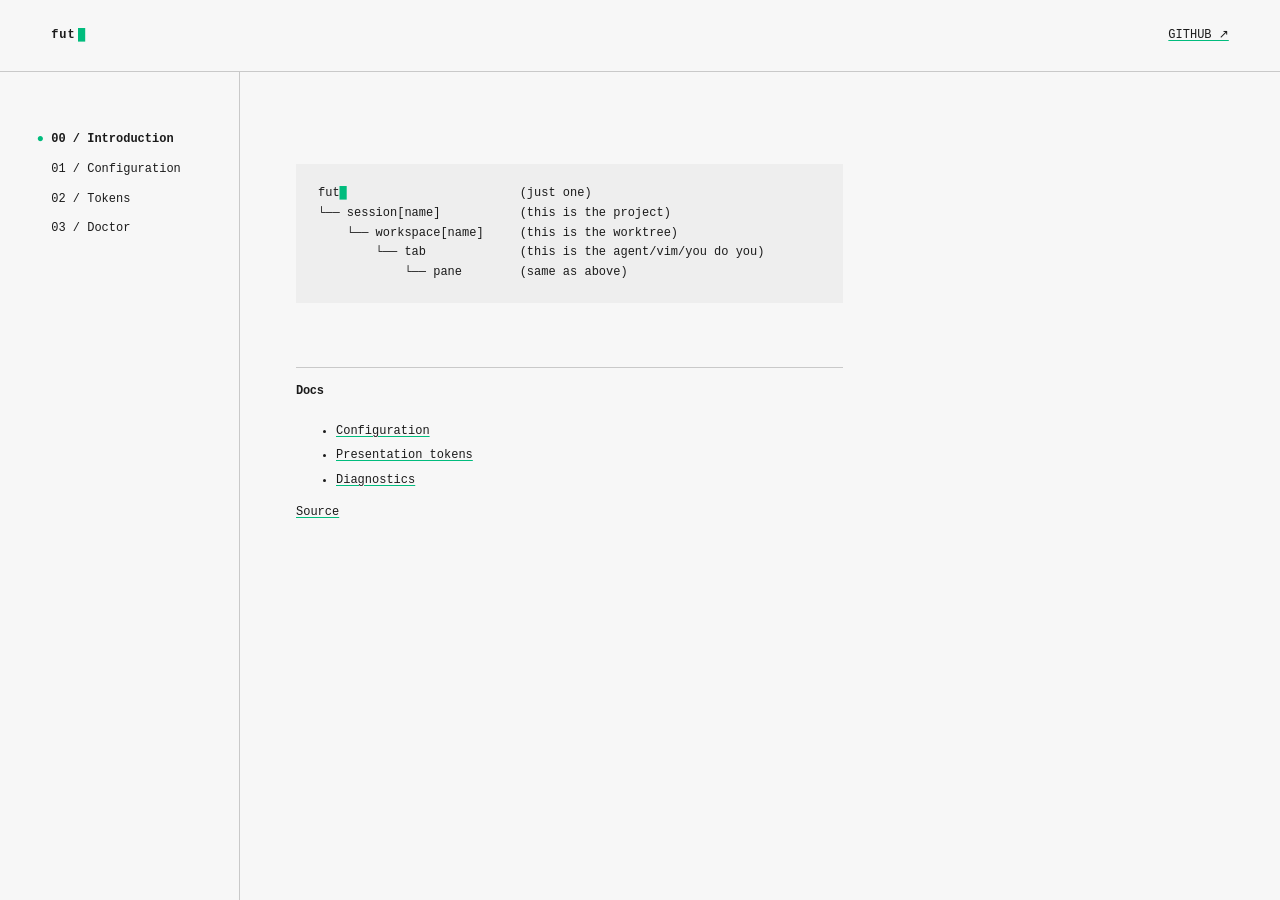
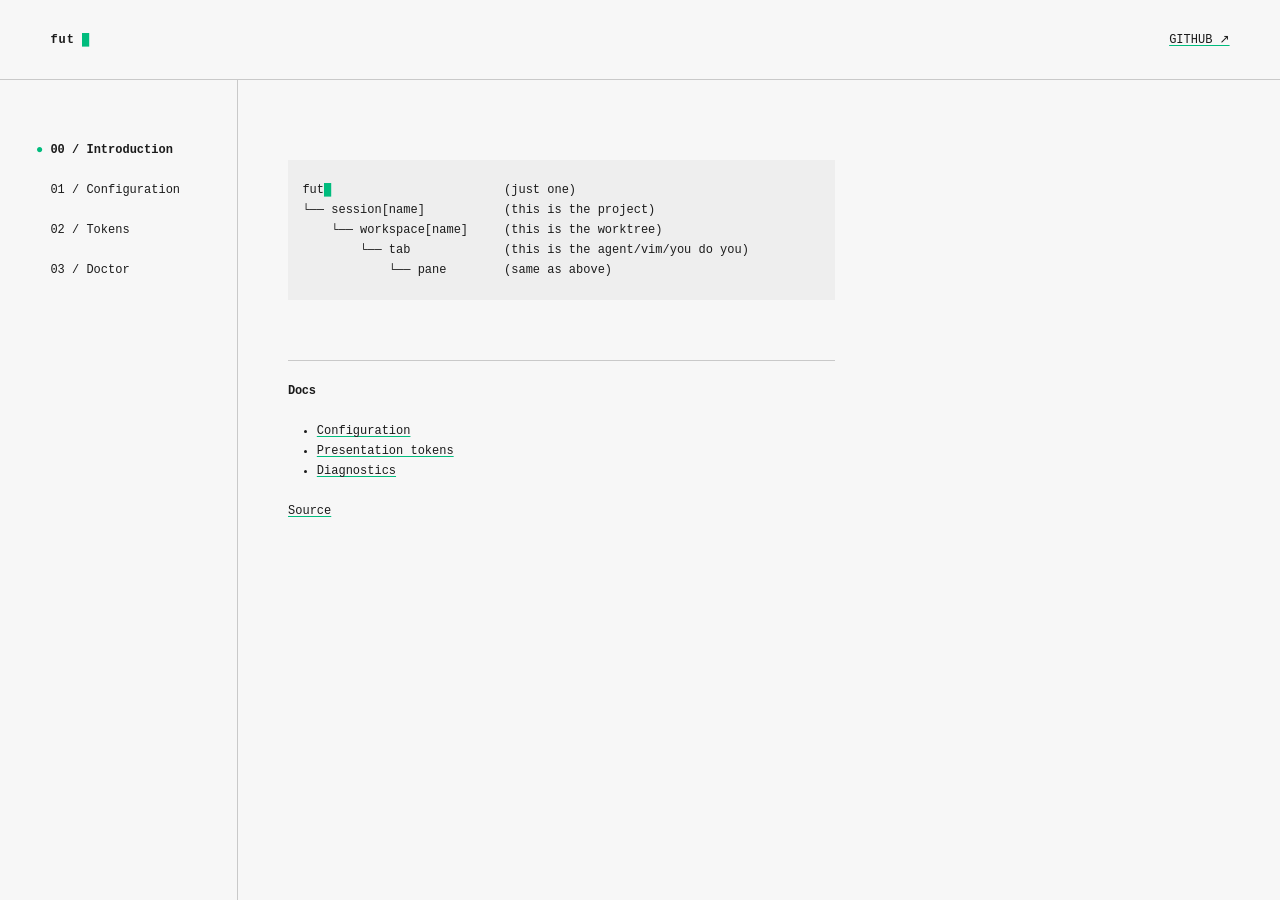
Before and after one commit to mikker/fut, a Jekyll site: the page built from docs/index.md, in a window 1280 px wide. Built offline with Jekyll 4.4.1, drawn with Linux system fonts in a browser that asks for light colours.

Commit message:
Align documentation to a type grid
Use a 20px line-height, integer lh units vertically, and integer ch units horizontally.

```diff
--- a/docs/assets/style.css
+++ b/docs/assets/style.css
@@ -7,7 +7,7 @@
   --line: #c9c9c9;
   --code: #eeeeee;
   --measure: 76ch;
-  --leading: 1.65;
+  --leading: 20px;
 }
 
 *,
@@ -43,13 +43,13 @@
 }
 
 .site-header {
-  min-height: 72px;
-  padding: 18px clamp(18px, 4vw, 56px);
+  min-height: 4lh;
+  padding: 1lh clamp(2ch, 4vw, 7ch);
   border-bottom: 1px solid var(--line);
   display: flex;
   align-items: center;
   justify-content: space-between;
-  gap: 24px;
+  gap: 1lh;
 }
 
 .wordmark {
@@ -60,27 +60,27 @@
 
 .wordmark span {
   color: var(--accent);
-  margin-left: 0.2em;
+  margin-left: 1ch;
 }
 
 .shell {
   display: grid;
-  grid-template-columns: minmax(180px, 240px) minmax(0, 1fr);
-  min-height: calc(100vh - 72px);
+  grid-template-columns: minmax(25ch, 33ch) minmax(0, 1fr);
+  min-height: calc(100vh - 4lh);
 }
 
 aside {
-  padding: 48px 28px 48px clamp(18px, 4vw, 56px);
+  padding: 2lh 4ch 2lh clamp(2ch, 4vw, 7ch);
   border-right: 1px solid var(--line);
 }
 
 aside p {
-  margin: 0 0 20px;
+  margin: 0 0 1lh;
 }
 
 aside a {
   display: block;
-  margin: 10px 0;
+  margin: 1lh 0;
   text-decoration: none;
 }
 
@@ -95,8 +95,8 @@
 }
 
 main {
-  width: min(100%, calc(var(--measure) + 112px));
-  padding: 64px 56px 96px;
+  width: min(100%, calc(var(--measure) + 14ch));
+  padding: 3lh 7ch 5lh;
 }
 
 h1,
@@ -107,19 +107,42 @@
   text-wrap: balance;
 }
 
+h1,
+h2,
+h3,
+p,
+ul,
+ol,
+table,
+pre {
+  margin-block: 0;
+}
+
+p,
+ul,
+ol,
+table {
+  margin-bottom: 1lh;
+}
+
+ul,
+ol {
+  padding-left: 4ch;
+}
+
 h1 {
-  margin: 0 0 32px;
+  margin: 0 0 2lh;
   font-weight: 800;
 }
 
 h2 {
-  margin: 64px 0 20px;
-  padding-top: 14px;
+  margin: 3lh 0 1lh;
+  padding-top: 1lh;
   border-top: 1px solid var(--line);
 }
 
 h3 {
-  margin-top: 40px;
+  margin: 2lh 0 1lh;
 }
 
 p,
@@ -131,18 +154,18 @@
 }
 
 li + li {
-  margin-top: 0.4em;
+  margin-top: 0;
 }
 
 code {
-  padding: 0.08em 0.3em;
+  padding: 0 1ch;
   background: var(--code);
   font: inherit;
 }
 
 pre {
-  margin: 28px 0;
-  padding: 20px 22px;
+  margin: 1lh 0;
+  padding: 1lh 2ch;
   overflow-wrap: anywhere;
   white-space: pre-wrap;
   background: var(--code);
@@ -207,7 +230,7 @@
 
 th,
 td {
-  padding: 10px 12px;
+  padding: 1lh 2ch;
   border-bottom: 1px solid var(--line);
   text-align: left;
   vertical-align: top;
@@ -239,22 +262,22 @@
   }
 
   aside {
-    padding: 18px;
+    padding: 1lh 2ch;
     border-right: 0;
     border-bottom: 1px solid var(--line);
   }
 
   aside p {
-    margin-bottom: 8px;
+    margin-bottom: 1lh;
   }
 
   aside a {
     display: block;
-    margin: 4px 16px 4px 0;
+    margin: 1lh 2ch 1lh 0;
   }
 
   main {
-    padding: 44px 18px 72px;
+    padding: 2lh 2ch 4lh;
   }
 }
 
```
